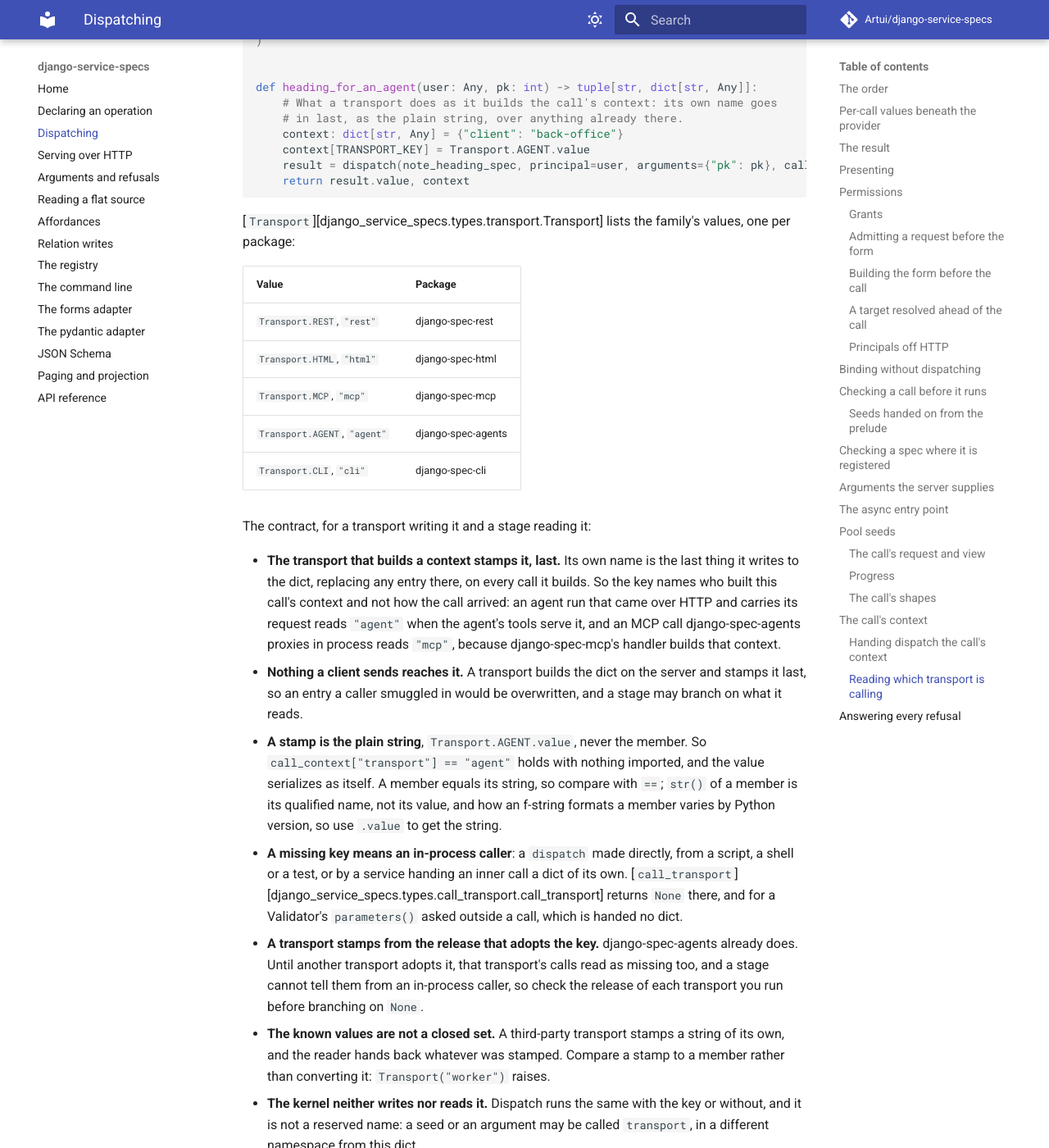
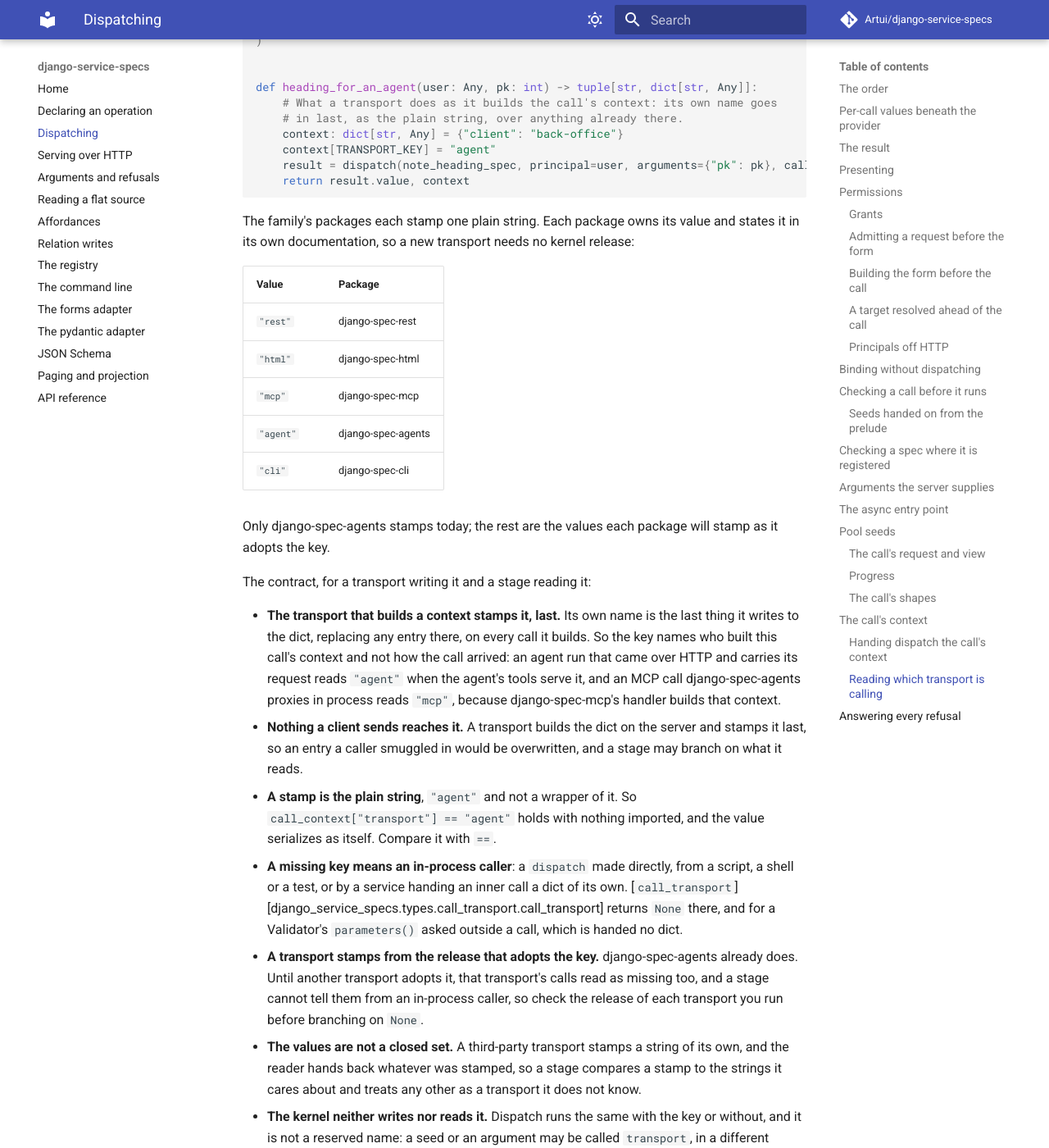
Before and after one commit to Artui/django-service-specs, an MkDocs documentation site: the page built from docs/dispatching.md, in a window 1280 px wide and 1400 px high, scrolled down 35740 px. Shown: the whole window at 82% size. Built offline with MkDocs 1.6.1 and Material for MkDocs 9.7.7, drawn with Linux system fonts in a browser that asks for light colours; comment, search, counter and statistics services are not loaded; some of the changed text lies outside the part shown.

Commit message:
Remove the Transport enum: each transport package owns its stamped string
The kernel is the base layer and should not list the packages built on it, and a
new transport should not need a kernel release to be named. TRANSPORT_KEY and
call_transport are unchanged.

Co-Authored-By: Claude Sonnet 5.5 <noreply@anthropic.com>

````diff
--- a/django_service_specs/__init__.py
+++ b/django_service_specs/__init__.py
@@ -168,7 +168,6 @@ from django_service_specs.types.relation_phase import RelationPhase
 from django_service_specs.types.selector_kind import SelectorKind
 from django_service_specs.types.server_arguments import ServerArguments
 from django_service_specs.types.supplied_fields import supplied_fields
-from django_service_specs.types.transport import Transport
 from django_service_specs.types.transport_key import TRANSPORT_KEY
 from django_service_specs.types.unguarded_reason import UnguardedReason
 from django_service_specs.types.unknown_arguments import UnknownArguments
@@ -258,7 +257,6 @@ __all__ = [
     "ServiceValidationError",
     "SpecRegistry",
     "SpecSource",
-    "Transport",
     "UnguardedReason",
     "UnguardedSpec",
     "UnknownArguments",
--- a/docs/dispatching.md
+++ b/docs/dispatching.md
@@ -1332,16 +1332,19 @@ docs/examples/dispatching.py:call_transport
 --8<--
 ```
 
-[`Transport`][django_service_specs.types.transport.Transport] lists the family's
-values, one per package:
+The family's packages each stamp one plain string. Each package owns its value and
+states it in its own documentation, so a new transport needs no kernel release:
 
 | Value | Package |
 | --- | --- |
-| `Transport.REST`, `"rest"` | django-spec-rest |
-| `Transport.HTML`, `"html"` | django-spec-html |
-| `Transport.MCP`, `"mcp"` | django-spec-mcp |
-| `Transport.AGENT`, `"agent"` | django-spec-agents |
-| `Transport.CLI`, `"cli"` | django-spec-cli |
+| `"rest"` | django-spec-rest |
+| `"html"` | django-spec-html |
+| `"mcp"` | django-spec-mcp |
+| `"agent"` | django-spec-agents |
+| `"cli"` | django-spec-cli |
+
+Only django-spec-agents stamps today; the rest are the values each package will stamp
+as it adopts the key.
 
 The contract, for a transport writing it and a stage reading it:
 
@@ -1354,11 +1357,9 @@ The contract, for a transport writing it and a stage reading it:
 - **Nothing a client sends reaches it.** A transport builds the dict on the server and
   stamps it last, so an entry a caller smuggled in would be overwritten, and a stage may
   branch on what it reads.
-- **A stamp is the plain string**, `Transport.AGENT.value`, never the member. So
+- **A stamp is the plain string**, `"agent"` and not a wrapper of it. So
   `call_context["transport"] == "agent"` holds with nothing imported, and the value
-  serializes as itself. A member equals its string, so compare with `==`; `str()` of a
-  member is its qualified name, not its value, and how an f-string formats a member
-  varies by Python version, so use `.value` to get the string.
+  serializes as itself. Compare it with `==`.
 - **A missing key means an in-process caller**: a `dispatch` made directly, from a
   script, a shell or a test, or by a service handing an inner call a dict of its own.
   [`call_transport`][django_service_specs.types.call_transport.call_transport] returns
@@ -1368,9 +1369,9 @@ The contract, for a transport writing it and a stage reading it:
   already does. Until another transport adopts it, that transport's calls read as
   missing too, and a stage cannot tell them from an in-process caller, so check the
   release of each transport you run before branching on `None`.
-- **The known values are not a closed set.** A third-party transport stamps a string of
-  its own, and the reader hands back whatever was stamped. Compare a stamp to a member
-  rather than converting it: `Transport("worker")` raises.
+- **The values are not a closed set.** A third-party transport stamps a string of its
+  own, and the reader hands back whatever was stamped, so a stage compares a stamp to
+  the strings it cares about and treats any other as a transport it does not know.
 - **The kernel neither writes nor reads it.** Dispatch runs the same with the key or
   without, and it is not a reserved name: a seed or an argument may be called `transport`,
   in a different namespace from this dict.
--- a/docs/examples/dispatching.py
+++ b/docs/examples/dispatching.py
@@ -30,7 +30,6 @@ from django_service_specs import (
     SelectorSpec,
     ServerArguments,
     ServiceSpec,
-    Transport,
     apply_server_arguments,
     authorize,
     bind_arguments,
@@ -660,7 +659,7 @@ def archive_from_back_office(user: Any, pk: int) -> dict[str, Any]:
 def note_heading(*, user: Any, pk: int, call_context: dict[str, Any]) -> str:
     note = Note.objects.get(owner=user, pk=pk)
     # A missing key reads as ``None``, so a caller in process gets the full heading.
-    if call_transport(call_context) == Transport.AGENT:
+    if call_transport(call_context) == "agent":
         return note.title
     return f"Note: {note.title}"
 
@@ -676,7 +675,7 @@ def heading_for_an_agent(user: Any, pk: int) -> tuple[str, dict[str, Any]]:
     # What a transport does as it builds the call's context: its own name goes
     # in last, as the plain string, over anything already there.
     context: dict[str, Any] = {"client": "back-office"}
-    context[TRANSPORT_KEY] = Transport.AGENT.value
+    context[TRANSPORT_KEY] = "agent"
     result = dispatch(note_heading_spec, principal=user, arguments={"pk": pk}, call_context=context)
     return result.value, context
 
````
Also changed, not shown: CHANGELOG.md (+10 -0 lines), docs/reference.md (+0 -1 lines), 6 other files.
